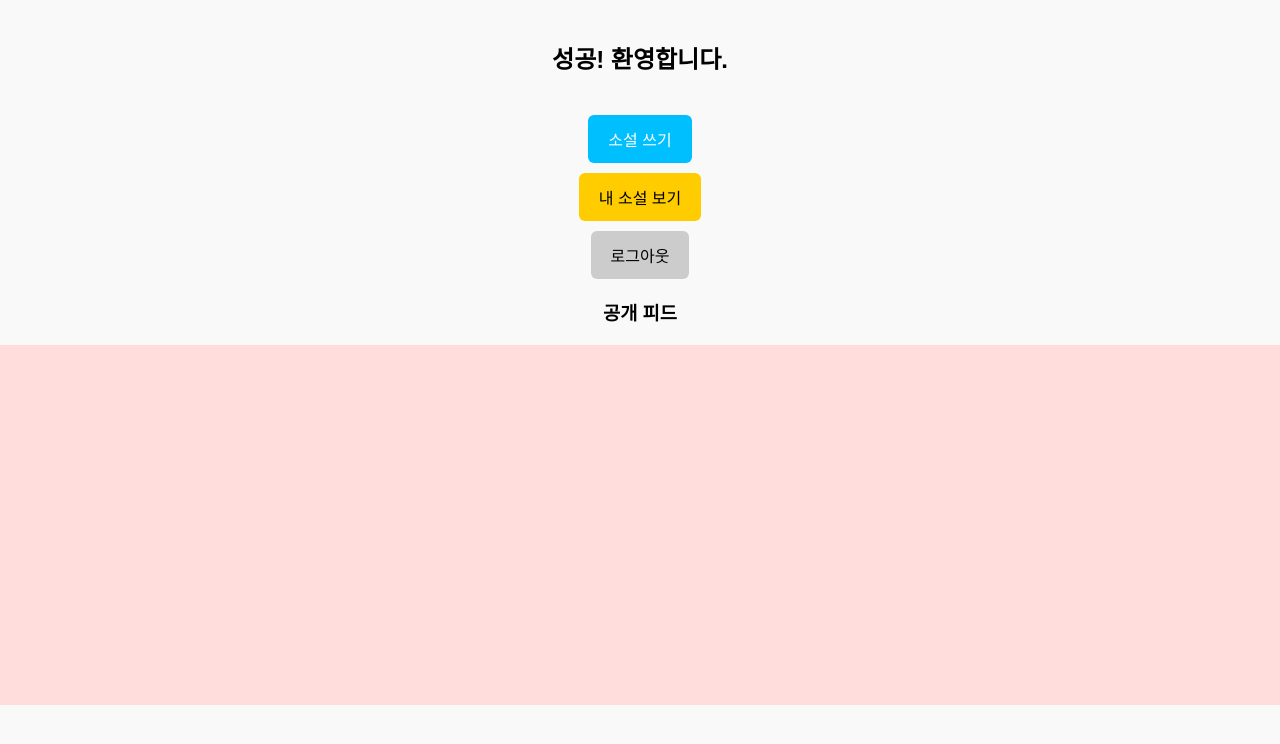
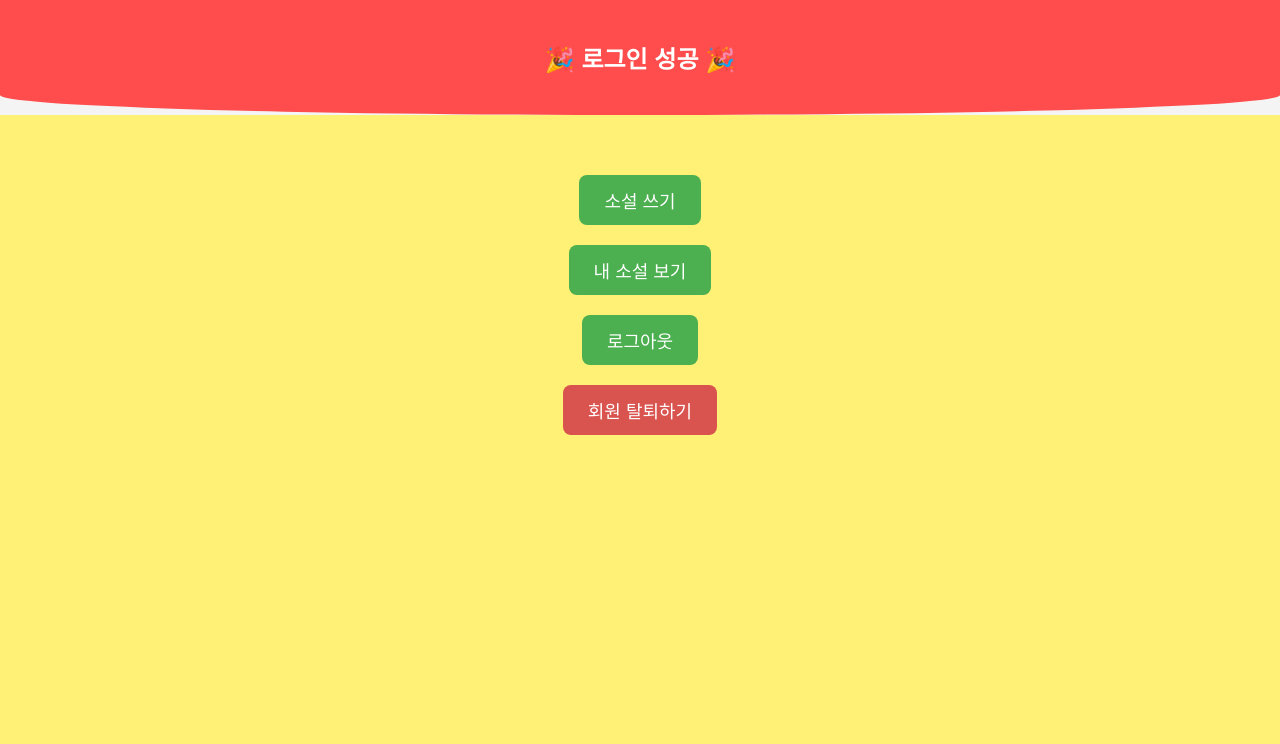
Before and after one commit to CandyAndyNandy/novel, a plain HTML site: page success.html in a window 1280 px wide. Drawn offline with Linux system fonts and the light colour scheme; no server answers.

Commit message:
Update success.html

```diff
--- a/success.html
+++ b/success.html
@@ -5,59 +5,102 @@
   <meta name="viewport" content="width=device-width, initial-scale=1.0">
   <title>성공 페이지</title>
   <style>
-    body{font-family:sans-serif;margin:0;padding:0;text-align:center;background:#f9f9f9;}
-    h2{padding:20px 0;}
-    .btn{display:block;margin:10px auto;padding:12px 20px;font-size:16px;
-         border:none;border-radius:6px;cursor:pointer;}
-    .write{background:#00bfff;color:#fff;}
-    .view{background:#ffcc00;}
-    .logout{background:#ccc;}
-    #feed{background:#ffdddd;padding:30px;margin-top:20px;min-height:300px;}
-    .item-btn{display:block;margin:8px auto;padding:8px 14px;border:1px solid #aaa;
-              border-radius:6px;background:#fff;cursor:pointer;}
+    body {
+      margin: 0;
+      font-family: Arial, sans-serif;
+      text-align: center;
+      background: #f4f4f4;
+    }
+
+    header {
+      background: #ff4d4d; /* 빨간색 영역 */
+      color: white;
+      padding: 40px 20px;
+      font-size: 24px;
+      font-weight: bold;
+      border-bottom-left-radius: 50% 20px; /* 물결 느낌 */
+      border-bottom-right-radius: 50% 20px;
+    }
+
+    main {
+      background: #fff176; /* 노란색 영역 */
+      min-height: calc(100vh - 140px);
+      padding: 40px 20px;
+    }
+
+    button {
+      display: block;
+      margin: 20px auto;
+      padding: 12px 25px;
+      font-size: 18px;
+      background: #4CAF50;
+      color: white;
+      border: none;
+      border-radius: 8px;
+      cursor: pointer;
+      transition: 0.3s;
+    }
+
+    button:hover {
+      background: #45a049;
+    }
+
+    .danger {
+      background: #d9534f;
+    }
+
+    .danger:hover {
+      background: #c9302c;
+    }
   </style>
 </head>
 <body>
-  <h2>성공! 환영합니다.</h2>
-  <button class="btn write" onclick="location.href='write.html?user='+user">소설 쓰기</button>
-  <button class="btn view" onclick="location.href='view.html?user='+user">내 소설 보기</button>
-  <button class="btn logout" onclick="location.href='index.html'">로그아웃</button>
+  <header>
+    🎉 로그인 성공 🎉
+  </header>
 
-  <h3>공개 피드</h3>
-  <div id="feed"></div>
+  <main>
+    <button onclick="location.href='write.html'">소설 쓰기</button>
+    <button onclick="location.href='view.html'">내 소설 보기</button>
+    <button onclick="logout()">로그아웃</button>
+    <button class="danger" onclick="deleteAccount()">회원 탈퇴하기</button>
+  </main>
 
   <script type="module">
-    import { initializeApp } from "https://www.gstatic.com/firebasejs/12.1.0/firebase-app.js";
-    import { getFirestore, collection, query, orderBy, onSnapshot } from "https://www.gstatic.com/firebasejs/12.1.0/firebase-firestore.js";
+    import { getAuth, signOut, deleteUser } from "https://www.gstatic.com/firebasejs/10.12.5/firebase-auth.js";
 
-    const params = new URLSearchParams(location.search);
-    const user = params.get("user") || "익명";
+    const auth = getAuth();
 
-    const firebaseConfig = {
-      apiKey: "AIzaSyCr516GzQlQu6ev5K9GKwlE--6GWjPSjKw",
-      authDomain: "novel-app-33aa7.firebaseapp.com",
-      projectId: "novel-app-33aa7",
-      storageBucket: "novel-app-33aa7.firebasestorage.app",
-      messagingSenderId: "791233454587",
-      appId: "1:791233454587:web:20319c91ca14d34bdc6b5e",
-      measurementId: "G-BXT8Y97XW2"
-    };
-    const app = initializeApp(firebaseConfig);
-    const db = getFirestore(app);
+    // 로그아웃
+    function logout() {
+      signOut(auth).then(() => {
+        alert("로그아웃 되었습니다.");
+        location.href = "index.html";
+      }).catch((error) => {
+        alert("로그아웃 오류: " + error.message);
+      });
+    }
 
-    const feedEl=document.getElementById("feed");
-    const q=query(collection(db,"public_novels"),orderBy("createdAt","desc"));
-    onSnapshot(q,snap=>{
-      feedEl.innerHTML="";
-      snap.forEach(doc=>{
-        const v=doc.data();
-        const btn=document.createElement("button");
-        btn.className="item-btn";
-        btn.textContent=(v.title||"(제목없음)")+" - "+(v.author||"익명");
-        btn.onclick=()=>{location.href="detail.html?id="+doc.id;};
-        feedEl.appendChild(btn);
-      });
-    });
+    // 회원탈퇴
+    function deleteAccount() {
+      const user = auth.currentUser;
+      if (user) {
+        if (confirm("정말 회원탈퇴 하시겠습니까?")) {
+          deleteUser(user).then(() => {
+            alert("회원탈퇴가 완료되었습니다.");
+            location.href = "index.html";
+          }).catch((error) => {
+            alert("회원탈퇴 오류: " + error.message);
+          });
+        }
+      } else {
+        alert("로그인 상태가 아닙니다.");
+      }
+    }
+
+    // 전역 함수로 노출
+    window.logout = logout;
+    window.deleteAccount = deleteAccount;
   </script>
 </body>
 </html>
```
